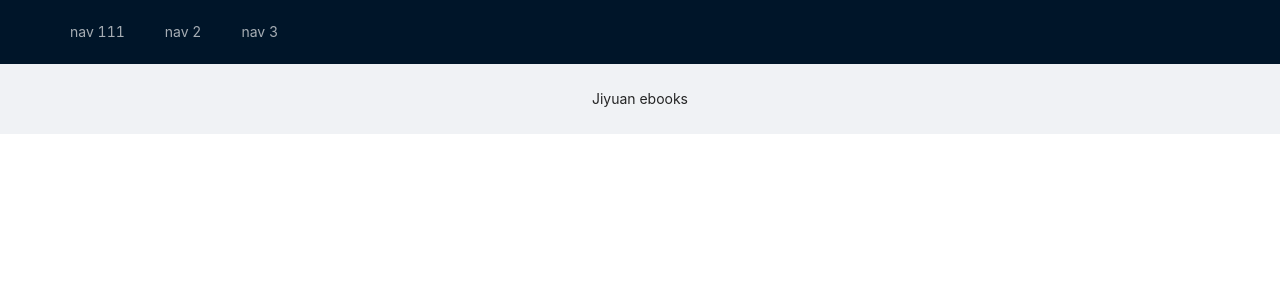
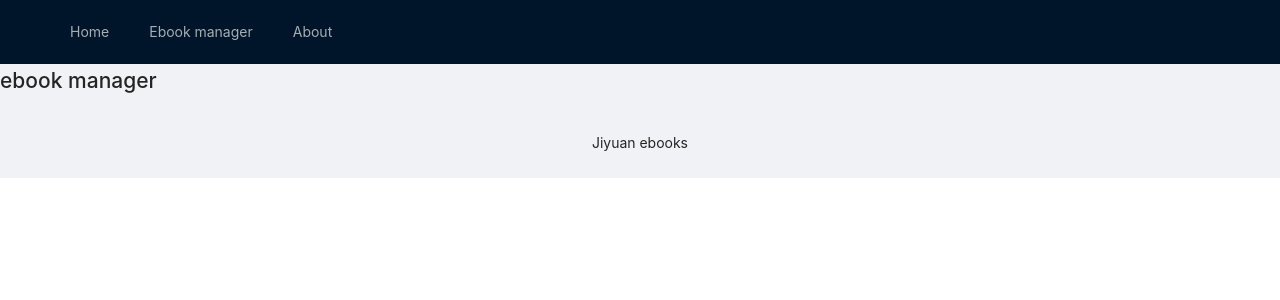
Before and after one commit to Jiy167/WIki, a Vue app in the folder web/: page /admin/ebook in a window 1280 px wide. Shown: the top 300 px of the page. Built offline with nearby package versions, Linux system fonts and the light colour scheme; no server answers.

Commit message:
add ebook manager page

```diff
--- a/web/src/components/the-header.vue
+++ b/web/src/components/the-header.vue
@@ -7,9 +7,15 @@
         mode="horizontal"
         :style="{ lineHeight: '64px' }"
     >
-      <a-menu-item key="1">nav 111</a-menu-item>
-      <a-menu-item key="2">nav 2</a-menu-item>
-      <a-menu-item key="3">nav 3</a-menu-item>
+      <a-menu-item key="/home">
+        <router-link to="/">Home</router-link>
+      </a-menu-item>
+      <a-menu-item key="/admin/ebook">
+        <router-link to="/admin/ebook">Ebook manager</router-link>
+      </a-menu-item>
+      <a-menu-item key="/about">
+        <router-link to="/about">About</router-link>
+      </a-menu-item>
     </a-menu>
   </a-layout-header>
 </template>
--- a/web/src/router/index.ts
+++ b/web/src/router/index.ts
@@ -1,6 +1,7 @@
 import { createRouter, createWebHistory, RouteRecordRaw } from 'vue-router'
 import Home from '../views/home.vue'
 import About from '../views/about.vue'
+import AdminEbook from '../views/admin/admin-ebook.vue'
 
 const routes: Array<RouteRecordRaw> = [
   {
@@ -16,6 +17,15 @@ const routes: Array<RouteRecordRaw> = [
     // this generates a separate chunk (about.[hash].js) for this route
     // which is lazy-loaded when the route is visited.
     // component: () => import(/* webpackChunkName: "about" */ '../views/about.vue')
+  },
+  {
+    path: '/admin/ebook',
+    name: 'AdminEbook',
+    component: AdminEbook
+    // route level code-splitting
+    // this generates a separate chunk (about.[hash].js) for this route
+    // which is lazy-loaded when the route is visited.
+    // component: () => import(/* webpackChunkName: "about" */ '../views/about.vue')
   }
 ]
 
--- /dev/null
+++ b/web/src/views/admin/admin-ebook.vue
@@ -0,0 +1,5 @@
+<template>
+  <div class="about">
+    <h1>ebook manager</h1>
+  </div>
+</template>
```
